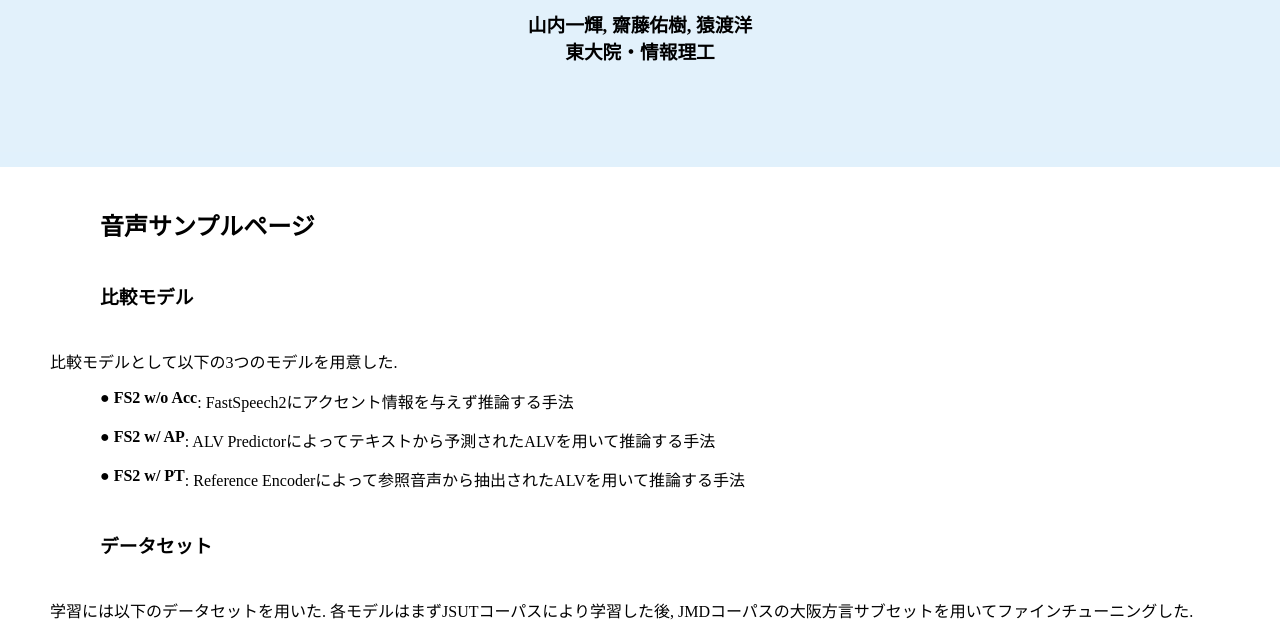
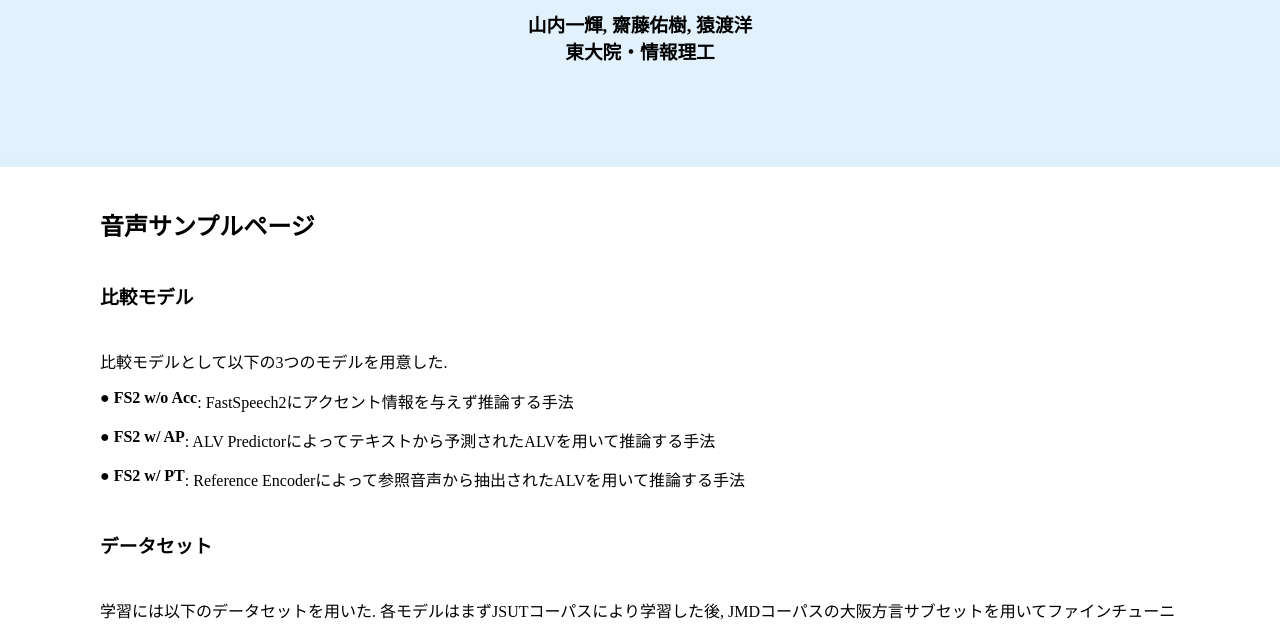
Before and after one commit to kyamauchi1023/yamauchi23asja, a plain HTML site: page index.html in a window 1280 px wide. Shown: the part 103-729 px from the top of the page. Drawn offline with Linux system fonts and the light colour scheme.

Commit message:
Update stylesheet.css

```diff
--- a/stylesheet.css
+++ b/stylesheet.css
@@ -30,8 +30,8 @@ header {
     margin-right: 100px;
 }
 p {
-    margin-left: 50px;
-    margin-right: 50px;
+    margin-left: 100px;
+    margin-right: 100px;
 }
 ul {
     margin-left: 100px;
```
